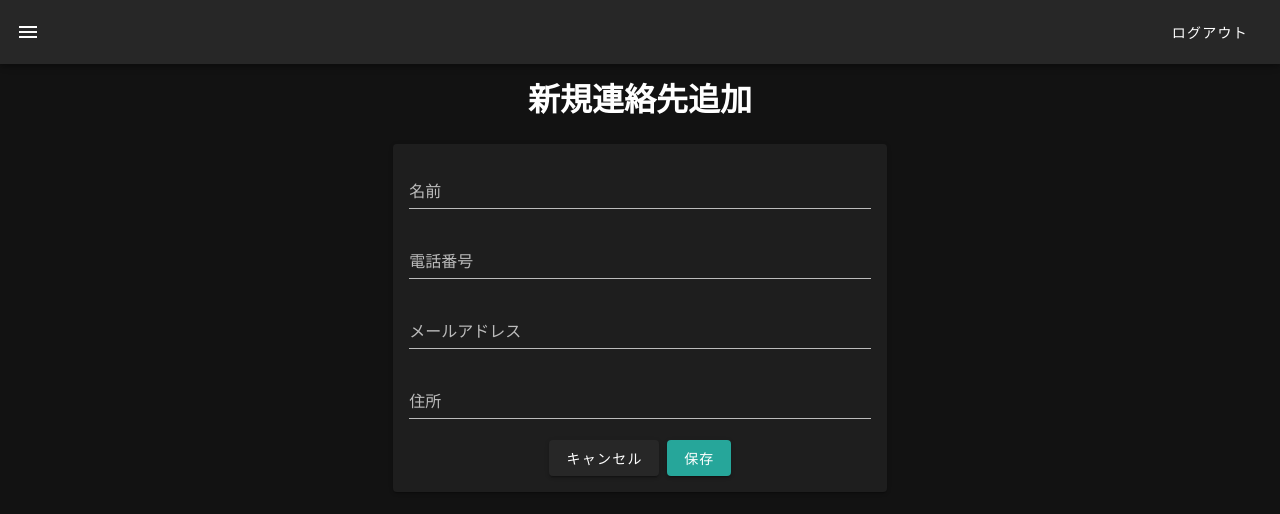
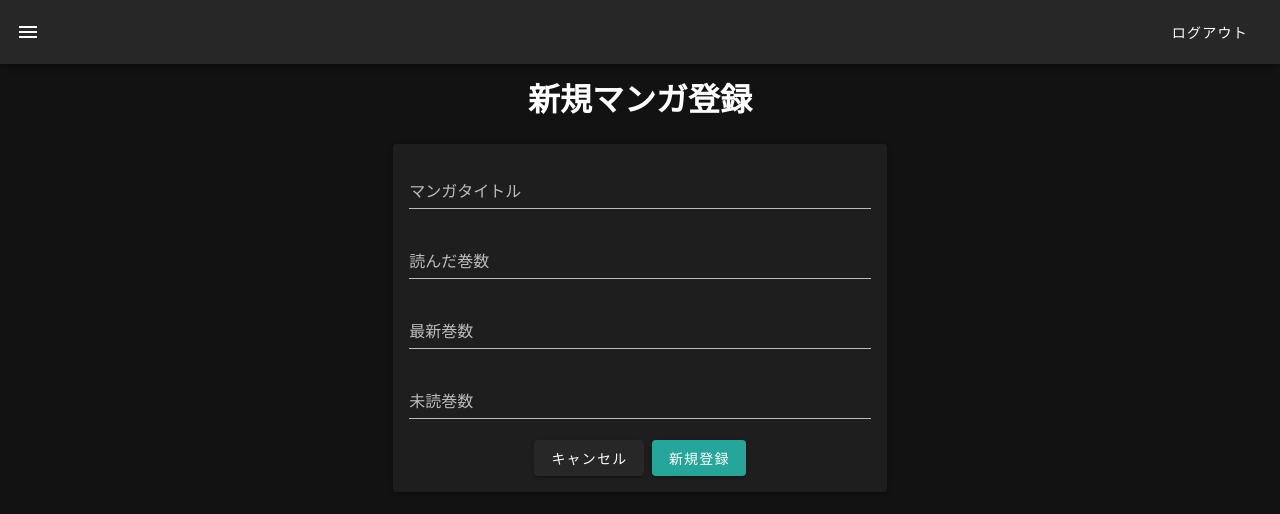
Before and after one commit to ksnmot/preman, a Nuxt app: page /addresses/create in a window 1280 px wide. Shown: the top 514 px of the page. Built offline with nearby package versions, Linux system fonts and the light colour scheme; no server answers; the database is empty; sample sign-in values are in the browser's storage.

Commit message:
マンガアプリに表記変更。NEXT→変数名の調整等

```diff
--- a/components/sideNav.vue
+++ b/components/sideNav.vue
@@ -31,7 +31,16 @@ export default {
   data() {
     return {
       items: [
-        { title: '連絡先一覧', icon: 'mdi-menu', link: { name: 'addresses' } },
+        {
+          title: 'マンガ一覧',
+          icon: 'mdi-clipboard-list',
+          link: { name: 'addresses' },
+        },
+        {
+          title: 'マンガ登録',
+          icon: 'mdi-book-plus',
+          link: { name: 'addresses-create' },
+        },
       ],
     }
   },
--- a/pages/addresses/_address_id/edit.vue
+++ b/pages/addresses/_address_id/edit.vue
@@ -2,25 +2,26 @@
   <v-container text-xs-center>
     <v-layout row wrap justify-center>
       <v-flex xs12 class="text-center">
-        <h1>連絡先編集</h1>
+        <h1>マンガ情報更新</h1>
       </v-flex>
 
       <v-flex xs5 mt-5>
         <v-card>
           <v-card-text>
             <v-form>
-              <v-text-field v-model="address.name" label="名前"> </v-text-field>
+              <v-text-field v-model="address.name" label="マンガタイトル">
+              </v-text-field>
               <v-text-field
                 v-model="address.tel"
-                label="電話番号"
+                label="読んだ巻数"
               ></v-text-field>
               <v-text-field
                 v-model="address.email"
-                label="メールアドレス"
+                label="最新巻数"
               ></v-text-field>
               <v-text-field
                 v-model="address.address"
-                label="住所"
+                label="未読巻数"
               ></v-text-field>
               <div class="text-center">
                 <!-- 以下実装だと問題なくページ遷移できる-->
--- a/pages/addresses/create.vue
+++ b/pages/addresses/create.vue
@@ -2,25 +2,26 @@
   <v-container text-xs-center>
     <v-layout row wrap justify-center>
       <v-flex xs12 class="text-center">
-        <h1>新規連絡先追加</h1>
+        <h1>新規マンガ登録</h1>
       </v-flex>
 
       <v-flex xs5 mt-5>
         <v-card>
           <v-card-text>
             <v-form>
-              <v-text-field v-model="address.name" label="名前"> </v-text-field>
+              <v-text-field v-model="address.name" label="マンガタイトル">
+              </v-text-field>
               <v-text-field
                 v-model="address.tel"
-                label="電話番号"
+                label="読んだ巻数"
               ></v-text-field>
               <v-text-field
                 v-model="address.email"
-                label="メールアドレス"
+                label="最新巻数"
               ></v-text-field>
               <v-text-field
                 v-model="address.address"
-                label="住所"
+                label="未読巻数"
               ></v-text-field>
               <div class="text-center">
                 <!-- 以下実装だと問題なくページ遷移できる-->
@@ -34,7 +35,9 @@
                   </v-btn>
                 </router-link> -->
 
-                <v-btn color="info" class="ml-2" @click="submit">保存</v-btn>
+                <v-btn color="info" class="ml-2" @click="submit"
+                  >新規登録</v-btn
+                >
               </div>
             </v-form>
           </v-card-text>
--- a/pages/addresses/index.vue
+++ b/pages/addresses/index.vue
@@ -2,11 +2,11 @@
   <v-container text-xs-center justify-center>
     <v-layout row wrap>
       <v-flex xs12>
-        <h1>連絡先一覧</h1>
+        <h1>マンガ一覧</h1>
       </v-flex>
       <v-flex xs12 mt-5 mr-5 text-right>
         <router-link :to="{ name: 'addresses-create' }">
-          <v-btn color="info">連絡先追加</v-btn>
+          <v-btn color="info">新規マンガ登録</v-btn>
         </router-link>
       </v-flex>
       <v-flex xs12 mt-3 justify-center>
@@ -18,11 +18,9 @@
                 params: { address_id: item.id },
               }"
             >
-              <v-icon>mdi-pencil</v-icon>
+              <v-icon>mdi-plus-circle</v-icon>
             </nuxt-link>
-            <v-icon small class="mr-2" @click="deleteConfirm(item.id)"
-              >mdi-delete</v-icon
-            >
+            <v-icon @click="deleteConfirm(item.id)">mdi-delete-circle</v-icon>
           </template>
         </v-data-table>
       </v-flex>
@@ -36,11 +34,11 @@ export default {
   data() {
     return {
       headers: [
-        { text: '名前', value: 'name' },
-        { text: '電話番号', value: 'tel' },
-        { text: 'メールアドレス', value: 'email' },
-        { text: '住所', value: 'address' },
-        { text: '操作', value: 'action', sortable: false },
+        { text: 'Title', value: 'name' },
+        { text: 'Read', value: 'tel' },
+        { text: 'Latest', value: 'email' },
+        { text: 'Unread', value: 'address' },
+        { text: 'Action', value: 'action', sortable: false },
       ],
       addresses: [],
     }
--- a/pages/index.vue
+++ b/pages/index.vue
@@ -2,10 +2,9 @@
   <v-container text-center justify-center>
     <v-layout row wrap>
       <v-flex xs12>
-        <h1>マイアドレス帳</h1>
-        <p>
-          マイアドレス帳をご利用の方は、Googleアカウントでログインしてください。
-        </p>
+        <h1>Preman</h1>
+        <p>Premanはマンガを沢山読む人のためのマンガ巻数管理アプリです</p>
+        <p>Googleアカウントでログインしてください。</p>
       </v-flex>
 
       <v-flex xs12 mt-5>
```
